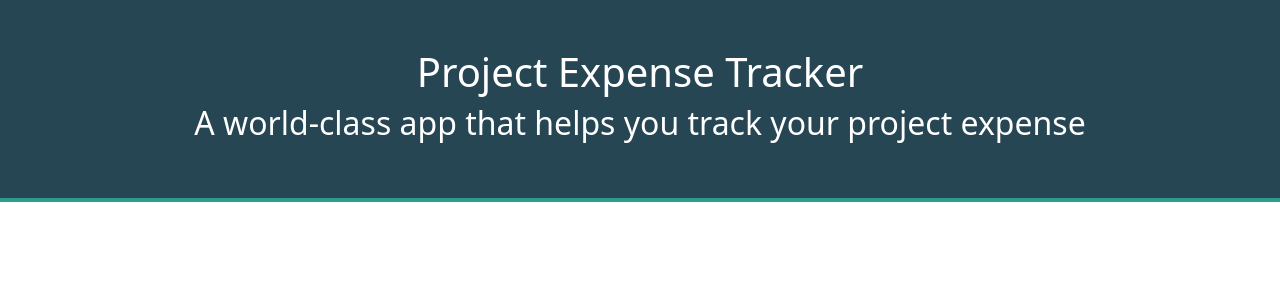
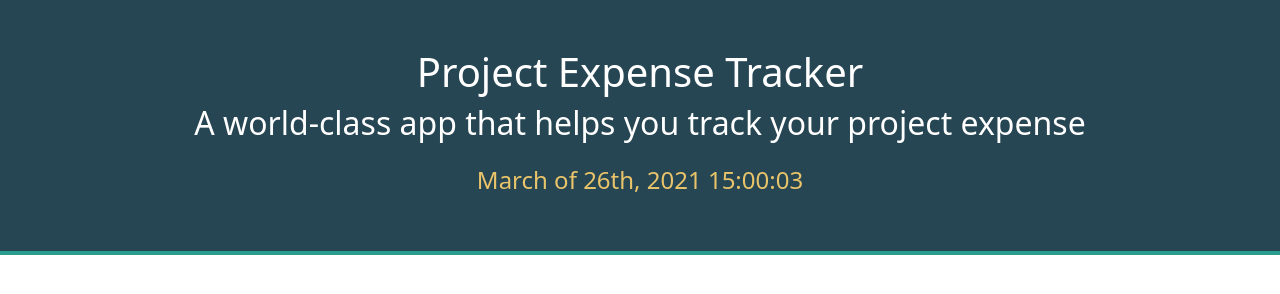
Before and after one commit to surajverma2587/project-tracker, a plain HTML site: page index.html in a window 1280 px wide. Drawn offline with nearby package versions, Linux system fonts and the light colour scheme.

Commit message:
Styled the clock with mock data, and started a css theme with design colours

```diff
--- a/assets/css/style.css
+++ b/assets/css/style.css
@@ -1,5 +1,17 @@
+:root {
+  --charcoal: #264653;
+  --persian-green: #2a9d8f;
+  --yellow-crayola: #e9c46a;
+  --sandy-brown: #f4a261;
+  --burnt-sienna: #e76f51;
+}
+
 .banner {
-  background-color: #264653;
+  background-color: var(--charcoal);
   color: white;
-  border-bottom-color: #2a9d8f !important;
+  border-bottom-color: var(--persian-green) !important;
 }
+
+.clock {
+  color: var(--yellow-crayola);
+}
--- a/index.html
+++ b/index.html
@@ -17,6 +17,7 @@
     <div class="text-center py-5 border-bottom border-4 banner">
       <h1>Project Expense Tracker</h1>
       <h2>A world-class app that helps you track your project expense</h2>
+      <h4 class="mt-4 clock">March of 26th, 2021 15:00:03</h4>
     </div>
 
     <script
```
